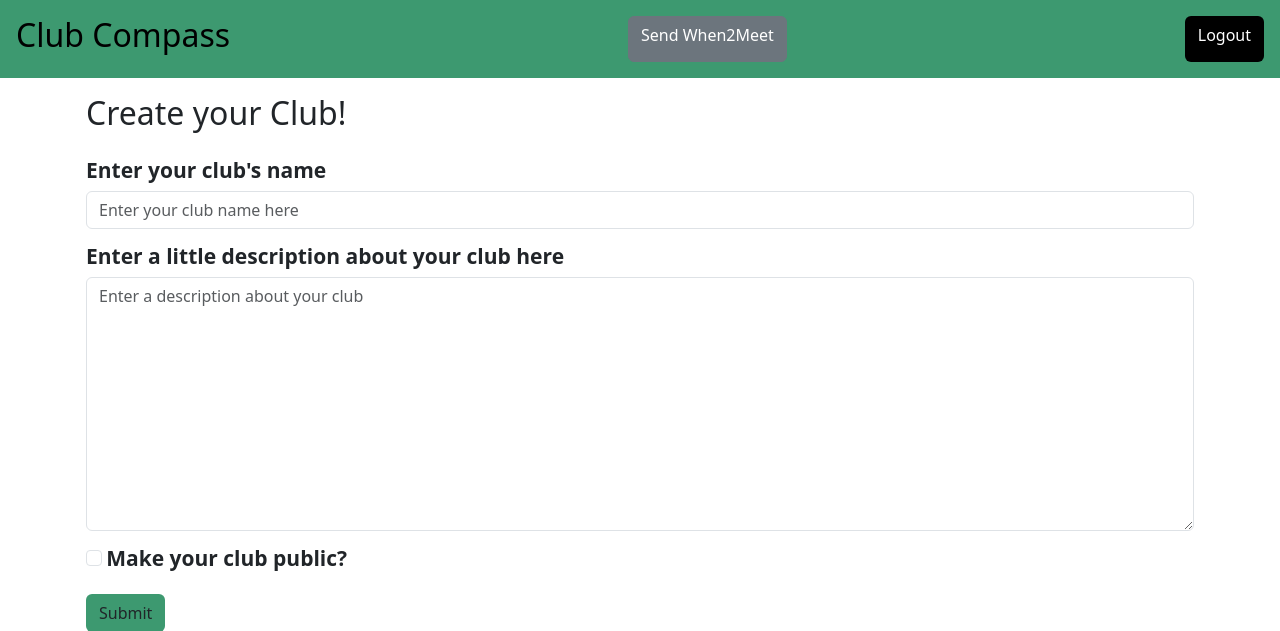
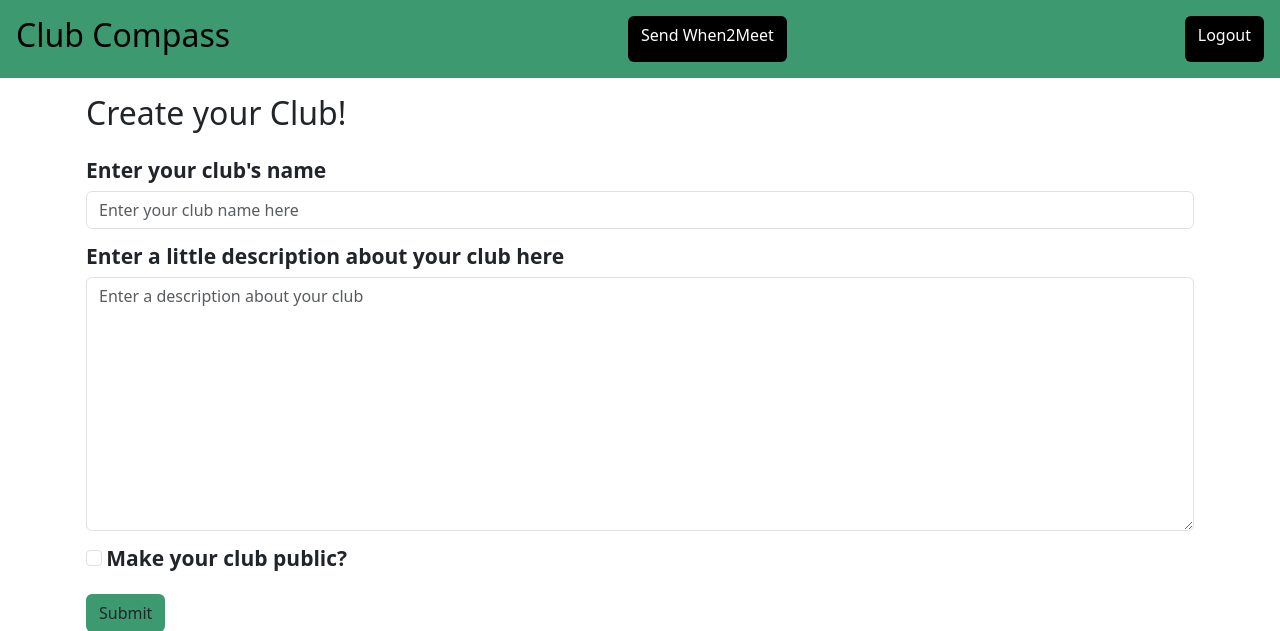
Before and after one commit to agrimreaper49/ClubMatch, a Django app: page /create_club/ in a window 1280 px wide. Shown: the top 631 px of the page. Run offline with Django 4.2, Linux system fonts and the light colour scheme; some libraries are stand-ins or nearby versions.

Commit message:
Update header.html
just updated the proper color for header buttons

```diff
--- a/club_compass_app/templates/club_compass_app/header.html
+++ b/club_compass_app/templates/club_compass_app/header.html
@@ -15,6 +15,6 @@
 
 <div class="header d-flex justify-content-between p-3 bg-olive-green">
   <h2 class="text-black">Club Compass</h2>
-    <a href="{% url 'send_when2meet' %}" class="btn btn-secondary">Send When2Meet</a>
+    <a href="{% url 'send_when2meet' %}" class="btn btn-black">Send When2Meet</a>
   <a href="{% url 'logout' %}" onclick="logout_view" class="btn btn-black">Logout</a>
 </div>
```
